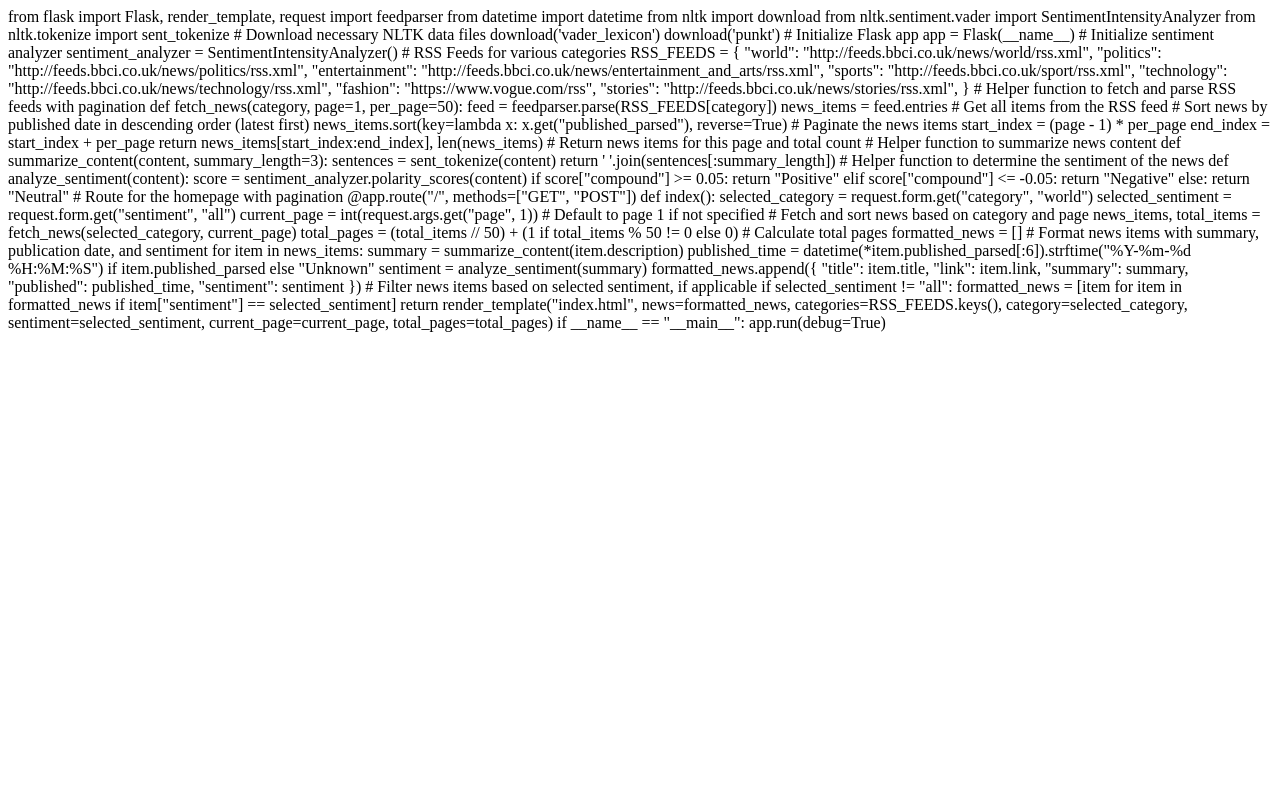
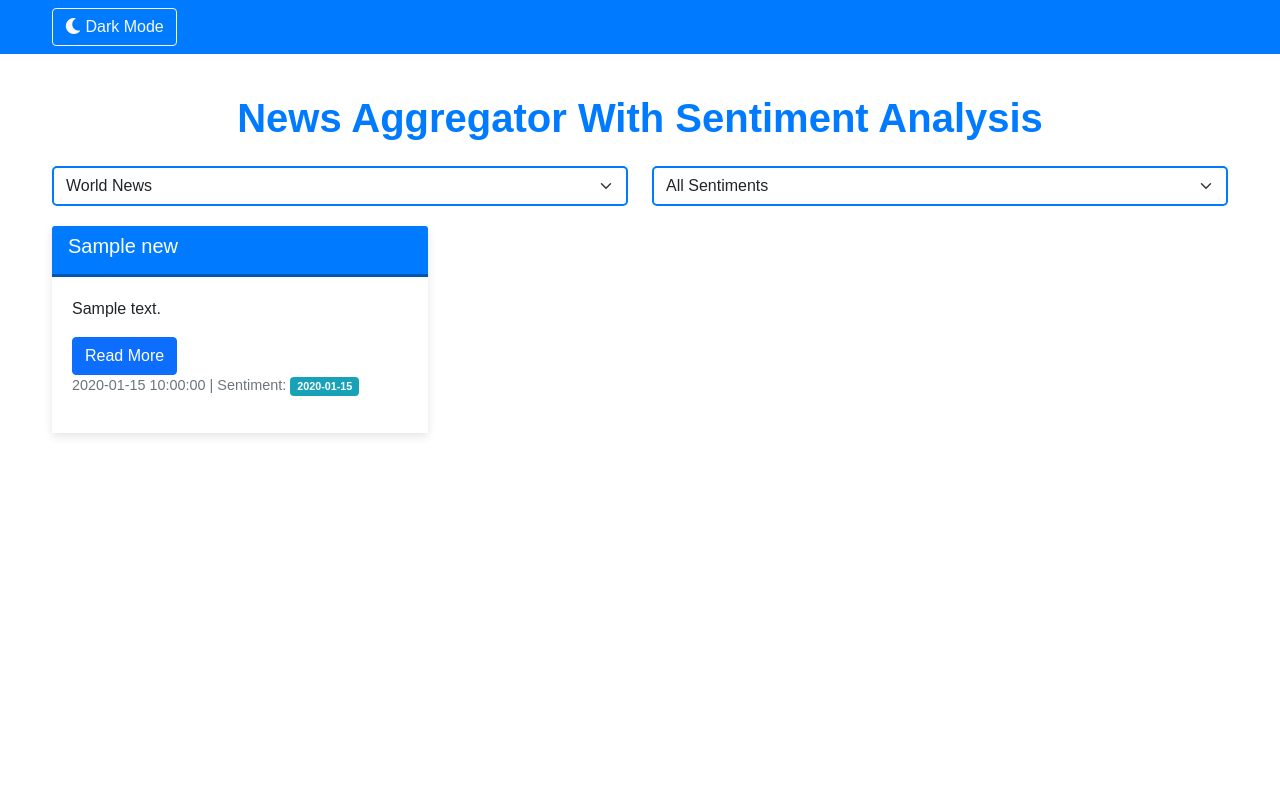
Before and after one commit to nandhinikesavan11/News-aggregator-with-sentiment-analysis, a Flask app: template templates/index.html in a window 1280 px wide. Run offline with Flask 3, Linux system fonts and the light colour scheme; the template is opened without the code that fills it: most values are stand-ins (such as "Sample title", 1, 10 or a date in 2020); parts of the project's set-up code (start-up, migrations or seed data) failed here and were passed over.

Commit message:
Update index.html

```diff
--- a/templates/index.html
+++ b/templates/index.html
@@ -1,90 +1,243 @@
-from flask import Flask, render_template, request
-import feedparser
-from datetime import datetime
-from nltk import download
-from nltk.sentiment.vader import SentimentIntensityAnalyzer
-from nltk.tokenize import sent_tokenize
+<!DOCTYPE html>
+<html lang="en">
+<head>
+    <meta charset="UTF-8">
+    <meta name="viewport" content="width=device-width, initial-scale=1.0">
+    <title>News Aggregator With Sentiment Analysis</title>
+    <link rel="stylesheet" href="https://cdnjs.cloudflare.com/ajax/libs/font-awesome/5.15.3/css/all.min.css">
+    <link rel="stylesheet" href="https://cdn.jsdelivr.net/npm/bootstrap@5.1.0/dist/css/bootstrap.min.css">
+    <style>
+        body {
+            font-family: 'Arial', sans-serif;
+            padding-top: 70px;
+            transition: background-color 0.3s, color 0.3s;
+        }
 
-# Download necessary NLTK data files
-download('vader_lexicon')
-download('punkt')
+        .navbar {
+            background-color: #007bff;
+        }
 
-# Initialize Flask app
-app = Flask(__name__)
+        .navbar-brand, .nav-link {
+            color: white;
+        }
 
-# Initialize sentiment analyzer
-sentiment_analyzer = SentimentIntensityAnalyzer()
+        .navbar-brand:hover, .nav-link:hover {
+            color: #ffc107;
+        }
 
-# RSS Feeds for various categories
-RSS_FEEDS = {
-    "world": "http://feeds.bbci.co.uk/news/world/rss.xml",
-    "politics": "http://feeds.bbci.co.uk/news/politics/rss.xml",
-    "entertainment": "http://feeds.bbci.co.uk/news/entertainment_and_arts/rss.xml",
-    "sports": "http://feeds.bbci.co.uk/sport/rss.xml",
-    "technology": "http://feeds.bbci.co.uk/news/technology/rss.xml",
-    "fashion": "https://www.vogue.com/rss",
-    "stories": "http://feeds.bbci.co.uk/news/stories/rss.xml",
-}
+        .card {
+            margin-bottom: 20px;
+            border: none;
+            box-shadow: 0 4px 10px rgba(0, 0, 0, 0.1);
+            transition: transform 0.3s ease, box-shadow 0.3s ease;
+        }
 
-# Helper function to fetch and parse RSS feeds with pagination
-def fetch_news(category, page=1, per_page=50):
-    feed = feedparser.parse(RSS_FEEDS[category])
-    news_items = feed.entries  # Get all items from the RSS feed
-    # Sort news by published date in descending order (latest first)
-    news_items.sort(key=lambda x: x.get("published_parsed"), reverse=True)
+        .card:hover {
+            transform: translateY(-10px);
+            box-shadow: 0 8px 20px rgba(0, 0, 0, 0.2);
+        }
 
-    # Paginate the news items
-    start_index = (page - 1) * per_page
-    end_index = start_index + per_page
-    return news_items[start_index:end_index], len(news_items)  # Return news items for this page and total count
+        .card-header {
+            background-color: #007bff;
+            color: white;
+            border-bottom: 3px solid #0056b3;
+        }
 
-# Helper function to summarize news content
-def summarize_content(content, summary_length=3):
-    sentences = sent_tokenize(content)
-    return ' '.join(sentences[:summary_length])
+        .card-body {
+            background-color: #ffffff;
+            padding: 20px;
+        }
 
-# Helper function to determine the sentiment of the news
-def analyze_sentiment(content):
-    score = sentiment_analyzer.polarity_scores(content)
-    if score["compound"] >= 0.05:
-        return "Positive"
-    elif score["compound"] <= -0.05:
-        return "Negative"
-    else:
-        return "Neutral"
+        .card-footer {
+            background-color: #f7f7f7;
+            border-top: 1px solid #e3e6f0;
+        }
 
-# Route for the homepage with pagination
-@app.route("/", methods=["GET", "POST"])
-def index():
-    selected_category = request.form.get("category", "world")
-    selected_sentiment = request.form.get("sentiment", "all")
-    current_page = int(request.args.get("page", 1))  # Default to page 1 if not specified
+        .dropdown-container {
+            margin-bottom: 20px;
+        }
 
-    # Fetch and sort news based on category and page
-    news_items, total_items = fetch_news(selected_category, current_page)
-    total_pages = (total_items // 50) + (1 if total_items % 50 != 0 else 0)  # Calculate total pages
+        .filter-btns {
+            display: flex;
+            gap: 15px;
+            margin-bottom: 20px;
+        }
 
-    formatted_news = []
+        .time-ago {
+            font-size: 0.9rem;
+            color: #6c757d;
+        }
 
-    # Format news items with summary, publication date, and sentiment
-    for item in news_items:
-        summary = summarize_content(item.description)
-        published_time = datetime(*item.published_parsed[:6]).strftime("%Y-%m-%d %H:%M:%S") if item.published_parsed else "Unknown"
-        sentiment = analyze_sentiment(summary)
+        .badge {
+            text-transform: capitalize;
+        }
 
-        formatted_news.append({
-            "title": item.title,
-            "link": item.link,
-            "summary": summary,
-            "published": published_time,
-            "sentiment": sentiment
-        })
+        .badge-positive {
+            background-color: #28a745;
+        }
 
-    # Filter news items based on selected sentiment, if applicable
-    if selected_sentiment != "all":
-        formatted_news = [item for item in formatted_news if item["sentiment"] == selected_sentiment]
+        .badge-negative {
+            background-color: #dc3545;
+        }
 
-    return render_template("index.html", news=formatted_news, categories=RSS_FEEDS.keys(), category=selected_category, sentiment=selected_sentiment, current_page=current_page, total_pages=total_pages)
+        .badge-neutral {
+            background-color: #17a2b8;
+        }
 
-if __name__ == "__main__":
-    app.run(debug=True)
+        .container {
+            max-width: 1200px;
+        }
+
+        h1 {
+            font-size: 2.5rem;
+            color: #007bff;
+            font-weight: 600;
+            text-align: center;
+        }
+
+        .select-dropdown {
+            border: 2px solid #007bff;
+            border-radius: 5px;
+        }
+
+        .select-dropdown:focus {
+            border-color: #0056b3;
+        }
+
+        /* Dark mode styles */
+        .dark-mode {
+            background-color: #343a40;
+            color: white;
+        }
+
+        .dark-mode .card {
+            background-color: #495057;
+            color: white;
+        }
+
+        .dark-mode .card-header {
+            background-color: #007bff;
+        }
+
+        .dark-mode .card-body {
+            background-color: #495057;
+        }
+
+        .dark-mode .card-footer {
+            background-color: #212529;
+        }
+
+        .dark-mode .navbar {
+            background-color: #1c1e22;
+        }
+
+        .dark-mode .navbar-brand, .dark-mode .nav-link {
+            color: white;
+        }
+
+        .dark-mode .navbar-brand:hover, .dark-mode .nav-link:hover {
+            color: #ffc107;
+        }
+
+        .dark-mode .badge-positive {
+            background-color: #28a745;
+        }
+
+        .dark-mode .badge-negative {
+            background-color: #dc3545;
+        }
+
+        .dark-mode .badge-neutral {
+            background-color: #17a2b8;
+        }
+
+    </style>
+</head>
+<body>
+
+<!-- Navbar -->
+<nav class="navbar navbar-expand-lg navbar-dark fixed-top">
+    <div class="container">
+        <button class="btn btn-outline-light" id="toggle-mode">
+            <i class="fas fa-moon"></i> Dark Mode
+        </button>
+    </div>
+</nav>
+
+<div class="container">
+    <!-- Title centered on top -->
+    <h1 class="my-4">News Aggregator With Sentiment Analysis</h1>
+
+    <!-- Category & Sentiment Filters -->
+    <div class="dropdown-container">
+        <form method="POST" action="/">
+            <div class="row">
+                <div class="col-12 col-md-6">
+                    <select class="form-select select-dropdown" name="category" onchange="this.form.submit()">
+                        <option value="world" {% if category == 'world' %}selected{% endif %}>World News</option>
+                        <option value="politics" {% if category == 'politics' %}selected{% endif %}>Politics</option>
+                        <option value="entertainment" {% if category == 'entertainment' %}selected{% endif %}>Entertainment</option>
+                        <option value="sports" {% if category == 'sports' %}selected{% endif %}>Sports</option>
+                        <option value="technology" {% if category == 'technology' %}selected{% endif %}>Technology</option>
+                        <option value="fashion" {% if category == 'fashion' %}selected{% endif %}>Fashion</option>
+                        <option value="stories" {% if category == 'stories' %}selected{% endif %}>Stories</option>
+                    </select>
+                </div>
+                <div class="col-12 col-md-6">
+                    <select class="form-select select-dropdown" name="sentiment" onchange="this.form.submit()">
+                        <option value="all" {% if sentiment == 'all' %}selected{% endif %}>All Sentiments</option>
+                        <option value="Positive" {% if sentiment == 'Positive' %}selected{% endif %}>Positive</option>
+                        <option value="Negative" {% if sentiment == 'Negative' %}selected{% endif %}>Negative</option>
+                        <option value="Neutral" {% if sentiment == 'Neutral' %}selected{% endif %}>Neutral</option>
+                    </select>
+                </div>
+            </div>
+        </form>
+    </div>
+
+    <!-- News Cards -->
+    <div class="row">
+        {% for news in news %}
+        <div class="col-12 col-md-6 col-lg-4">
+            <div class="card">
+                <div class="card-header">
+                    <h5 class="card-title">{{ news.title }}</h5>
+                </div>
+                <div class="card-body">
+                    <p class="card-text">{{ news.summary }}</p>
+                    <a href="{{ news.link }}" class="btn btn-primary" target="_blank">Read More</a>
+                    <p class="time-ago">{{ news.published }} | Sentiment: <span class="badge {% if news.sentiment == 'Positive' %}badge-positive{% elif news.sentiment == 'Negative' %}badge-negative{% else %}badge-neutral{% endif %}">{{ news.sentiment }}</span></p>
+                </div>
+            </div>
+        </div>
+        {% endfor %}
+    </div>
+</div>
+
+<script src="https://cdn.jsdelivr.net/npm/bootstrap@5.1.0/dist/js/bootstrap.bundle.min.js"></script>
+<script>
+    // Toggle dark mode and light mode
+    const toggleButton = document.getElementById('toggle-mode');
+    const body = document.body;
+    const currentMode = localStorage.getItem('mode');
+
+    if (currentMode === 'dark') {
+        body.classList.add('dark-mode');
+        toggleButton.innerHTML = '<i class="fas fa-sun"></i> Light Mode';
+    }
+
+    toggleButton.addEventListener('click', function() {
+        if (body.classList.contains('dark-mode')) {
+            body.classList.remove('dark-mode');
+            localStorage.setItem('mode', 'light');
+            toggleButton.innerHTML = '<i class="fas fa-moon"></i> Dark Mode';
+        } else {
+            body.classList.add('dark-mode');
+            localStorage.setItem('mode', 'dark');
+            toggleButton.innerHTML = '<i class="fas fa-sun"></i> Light Mode';
+        }
+    });
+</script>
+
+</body>
+</html>
```
